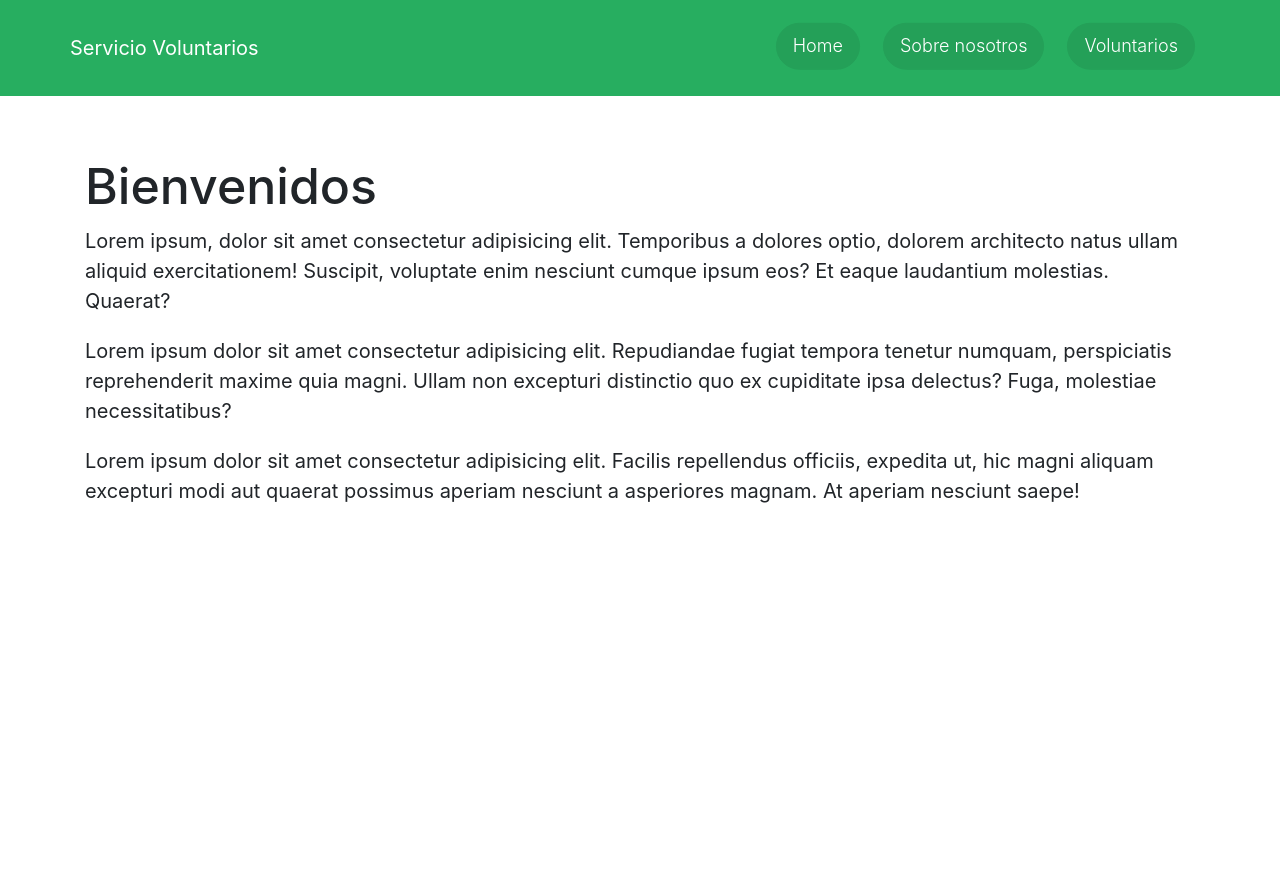
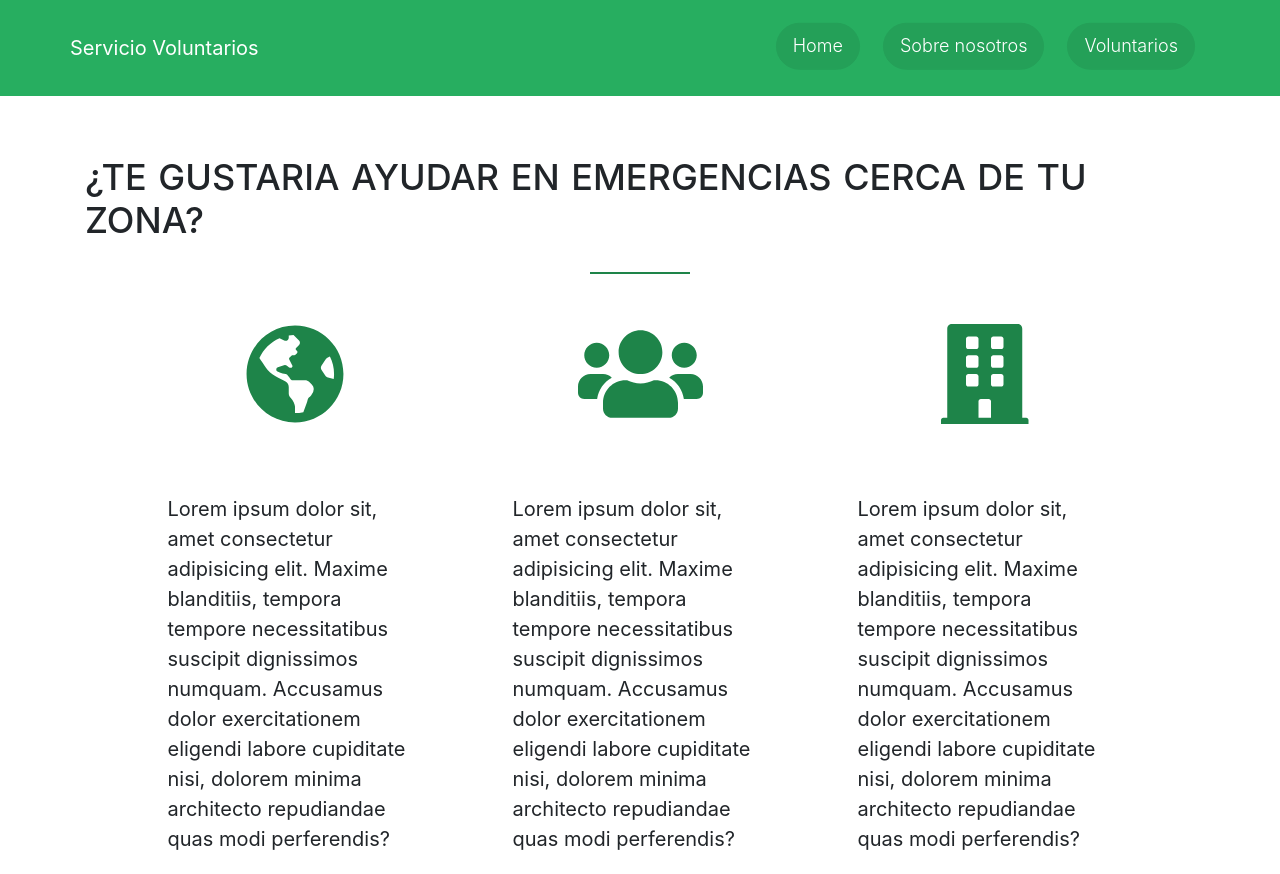
Before and after one commit to marcohm08/lab-tbd-vue, a Vue app: page / in a window 1280 px wide. Before the commit the page ends 800 px from the top, so only its background shows below. Built offline with nearby package versions, Linux system fonts and the light colour scheme.

Commit message:
Mejorado display de pagina home
* Instalado font-awesome para iconos
* Actualizado main.js

```diff
--- a/public/styles.css
+++ b/public/styles.css
@@ -21,6 +21,31 @@ html{
 /*COMPONENTES REUSABLES*/
 /*---------------------------------------------------------------------------------------------------------------------*/
 
+h1, h2, h3{
+
+    font-weight: 500;
+    text-transform: uppercase;
+
+}
+
+h1{
+    margin-top: 0;
+    margin-bottom: 20px;
+    font-size: 180%;
+    word-spacing: 2px;
+}
+
+.titulo:after{
+    display: block;
+    height: 2px;
+    background-color: #1e8449;
+    content: " ";
+    width: 100px;
+    margin: 0 auto;
+    margin-top: 30px;
+    margin-bottom: 50px;
+}
+
 .row-custom {
     max-width: 1140px;
     margin: 0 auto;
@@ -36,6 +61,22 @@ html{
     border-radius: 200px;
     transition: background-color 0.2s;
 }
+
+/*ICONOS*/
+
+.icon-container {
+    text-align: center;
+}
+
+
+.icon-big{
+    font-size: 500%;
+    display: block;
+    left: 50%;
+    color: #1e8449;
+    margin-bottom: 10px;
+}
+
 
 /*---------------------------------------------------------------------------------------------------------------------*/
 /*HEADER*/
--- a/src/main.js
+++ b/src/main.js
@@ -6,6 +6,8 @@ import axios from 'axios'
 import 'bootstrap'
 import 'bootstrap/dist/css/bootstrap.min.css'
 import '../public/styles.css'
+import '@fortawesome/fontawesome-free/css/all.css'
+import '@fortawesome/fontawesome-free/js/all.js'
 
 Vue.config.productionTip = false
 
--- a/src/views/Home.vue
+++ b/src/views/Home.vue
@@ -1,20 +1,30 @@
 <template>
 <div class=" container mt-5">
-  <h1>
-    Bienvenidos
+  <h1 class="titulo">
+    ¿Te gustaria ayudar en emergencias cerca de tu zona?
   </h1>
-  <p>
-    Lorem ipsum, dolor sit amet consectetur adipisicing elit. Temporibus a dolores optio, dolorem architecto natus ullam aliquid exercitationem! Suscipit, voluptate enim nesciunt cumque ipsum eos? Et eaque laudantium molestias. Quaerat?
-  </p>
+  <section class="d-flex row justify-content-center">
+    <div class="col-xl-3 col-lg-3 mx-4">
+      <div class="d-flex justify-content-center mb-5">
+        <i class="fas fa-globe-americas icon-big"></i>
+      </div>
+      <p>Lorem ipsum dolor sit, amet consectetur adipisicing elit. Maxime blanditiis, tempora tempore necessitatibus suscipit dignissimos numquam. Accusamus dolor exercitationem eligendi labore cupiditate nisi, dolorem minima architecto repudiandae quas modi perferendis?</p>
+    </div>
+    <div class="col-xl-3 col-lg-3 mx-4">
+      <div class="d-flex justify-content-center mb-5">
+        <i class="fas fa-users icon-big"></i>
+      </div>
+      <p>Lorem ipsum dolor sit, amet consectetur adipisicing elit. Maxime blanditiis, tempora tempore necessitatibus suscipit dignissimos numquam. Accusamus dolor exercitationem eligendi labore cupiditate nisi, dolorem minima architecto repudiandae quas modi perferendis?</p>
+    </div>
+    <div class="col-xl-3 col-lg-3 mx-4">
+      <div class="d-flex justify-content-center mb-5">
+        <i class="fas fa-building icon-big"></i>
+      </div>
+      <p>Lorem ipsum dolor sit, amet consectetur adipisicing elit. Maxime blanditiis, tempora tempore necessitatibus suscipit dignissimos numquam. Accusamus dolor exercitationem eligendi labore cupiditate nisi, dolorem minima architecto repudiandae quas modi perferendis?</p>
+    </div>
 
-  <p>
-    Lorem ipsum dolor sit amet consectetur adipisicing elit. Repudiandae fugiat tempora tenetur numquam, perspiciatis reprehenderit maxime quia magni. Ullam non excepturi distinctio quo ex cupiditate ipsa delectus? Fuga, molestiae necessitatibus?
-  </p>
 
-  <p>
-    Lorem ipsum dolor sit amet consectetur adipisicing elit. Facilis repellendus officiis, expedita ut, hic magni aliquam excepturi modi aut quaerat possimus aperiam nesciunt a asperiores magnam. At aperiam nesciunt saepe!
-  </p>
-
+  </section>
 </div>
 
 </template>
```
Also changed, not shown: package.json (+6 -1 lines), 2 other files (tests, documents, lock files or other folders).
